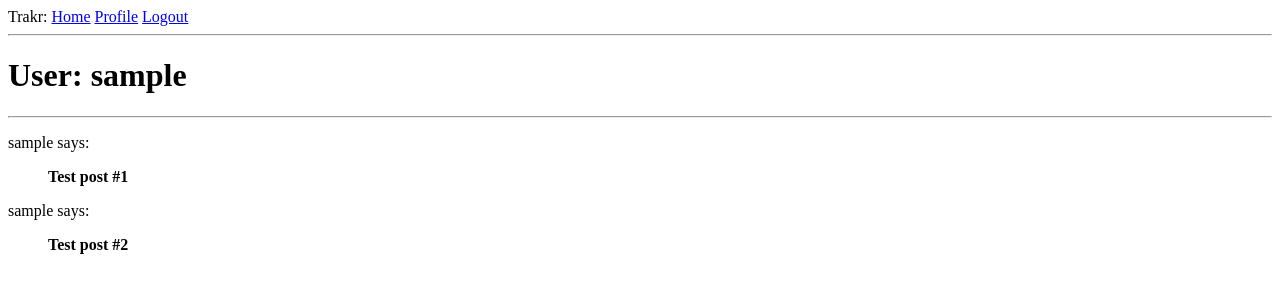
After one commit to NachtRitter2/flask_example, a Flask app: a page that uses app/templates/base.html in a window 1280 px wide. The commit adds this page. Shown: the top 300 px of the page. Run offline with Flask 2, Linux system fonts and the light colour scheme; the visitor is signed in with stand-in values (Sample User, id 1); data comes from the database, SQL or seed files in the repository.

Commit message:
Added user profile page

```diff
--- a/app/routes.py
+++ b/app/routes.py
@@ -58,6 +58,15 @@ def register():
         return redirect(url_for('login'))
     return render_template('register.html', title='Register', form=form)
 
+@app.route('/user/<username>')
+@login_required
+def user(username):
+    user = User.query.filter_by(username=username).first_or_404()
+    posts = [
+                {'author':user, 'body':'Test post #1'},
+                {'author':user, 'body':'Test post #2'}
+            ]
+    return render_template('user.html', user=user, posts=posts)
 
 if __name__ == "__main__":
     app.run()
--- a/app/templates/base.html
+++ b/app/templates/base.html
@@ -14,6 +14,7 @@
             {% if current_user.is_anonymous %}
             <a href="{{ url_for('login') }}">Login</a>
             {% else %}
+            <a href="{{ url_for('user', username=current_user.username) }}">Profile</a>
             <a href="{{ url_for('logout') }}">Logout</a>
             {% endif %}
         </div>
--- /dev/null
+++ b/app/templates/user.html
@@ -0,0 +1,11 @@
+{% extends "base.html" %}
+
+{% block content %}
+    <h1>User: {{ user.username }}</h1>
+    <hr>
+    {% for post in posts %}
+    <p>
+        {{ post.author.username }} says: <blockquote><b>{{ post.body }}</b></blockquote>
+    </p>
+    {% endfor %}
+{% endblock %}
```
